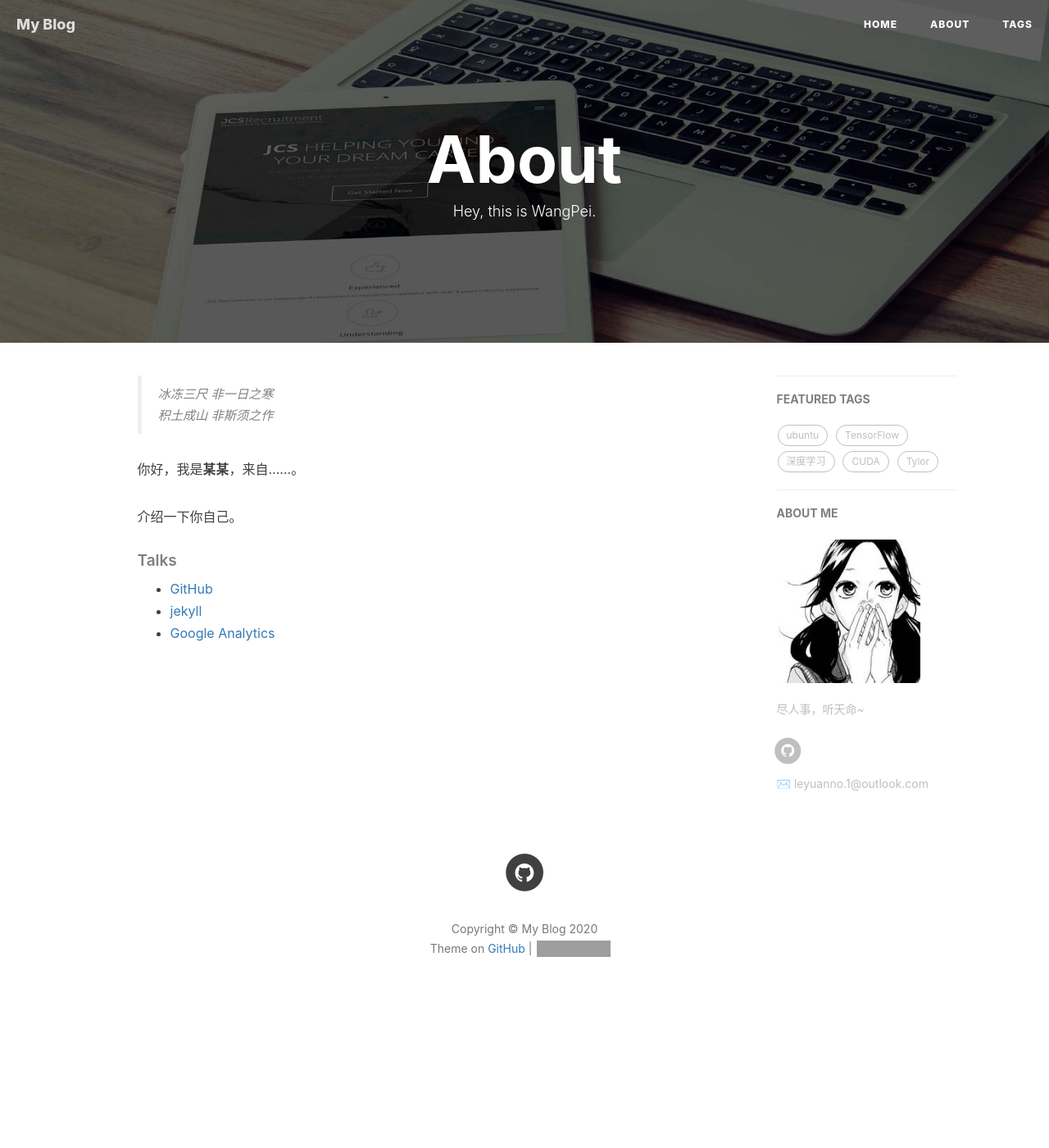
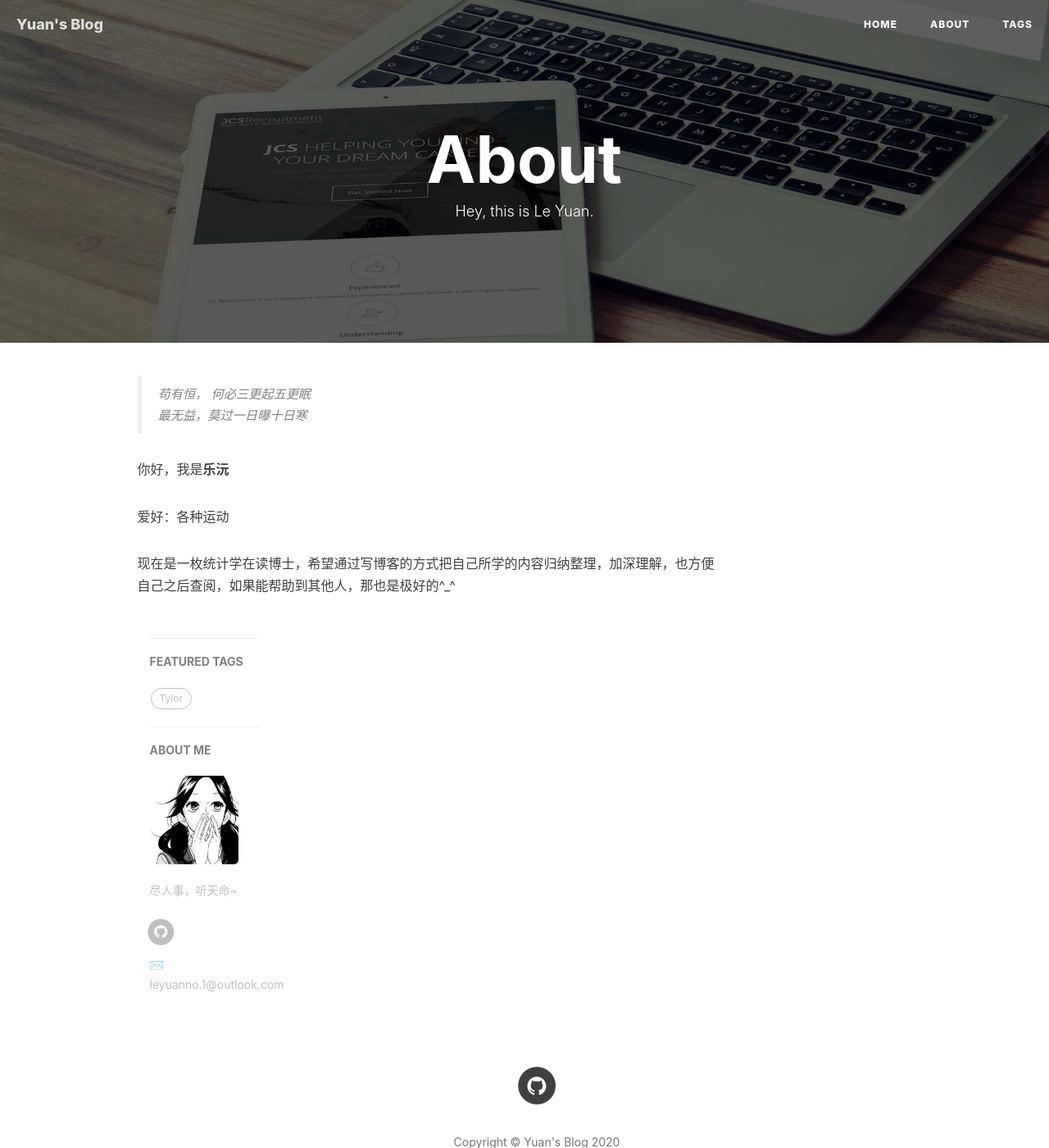
Before and after one commit to xingjiangyu/leyuanheart.github.io, a Jekyll site: the page built from about.html, in a window 1280 px wide and 1400 px high. Shown: the whole window at 82% size. Built offline with Jekyll 4.4.1, drawn with Linux system fonts in a browser that asks for light colours; nearby versions of some CDN libraries; comment, search, counter and statistics services are not loaded; grey boxes are pictures that could not be loaded.

Commit message:
third try

```diff
--- a/_config.yml
+++ b/_config.yml
@@ -1,9 +1,9 @@
 # Site settings
-title: My Blog                              # 你博客的标题
-SEOTitle: 我的博客 | My Blog                # 显示在浏览器上搜索的时候显示的标题
-header-img: img/post-bg-desk.jpg            # 显示在首页的背景图片
+title: Yuan's Blog                          # 你博客的标题
+SEOTitle: 沅的博客 | My Blog                # 显示在浏览器上搜索的时候显示的标题
+header-img: img/wolf.jpg            # 显示在首页的背景图片
 email: leyuanno.1@outlook.com
-description: "写一句你想写的话"             # 说实话我还没发现这是用在哪的。。。
+description: "若是瞄准月亮，即使错失，也是落入星辰之中"             # 说实话我还没发现这是用在哪的。。。
 keyword: "我的博客"                         # 貌似也没什么用
 url: "http://leyuanheart.github.io"          # your host, for absolute URL
 baseurl: ""      # for example, '/blog' if your blog hosted on 'host/blog'
--- a/about.html
+++ b/about.html
@@ -1,7 +1,7 @@
 ---
 layout: page
 title: "About"
-description: "Hey, this is WangPei."
+description: "Hey, this is Le Yuan."
 header-img: "img/post-bg-rwd.jpg"
 ---
 
@@ -15,25 +15,26 @@
 <div class="zh post-container">
 
     <!--copied from markdown -->
-    <blockquote><p>冰冻三尺 非一日之寒<br>
-    积土成山 非斯须之作</p></blockquote>
+    <blockquote><p>苟有恒， 何必三更起五更眠<br>
+    最无益，莫过一日曝十日寒</p></blockquote>
 
-    <p>你好，我是<strong>某某</strong>，来自……。</p>
+    <p>你好，我是<strong>乐沅</strong></p>
+    <p>爱好：各种运动</p>
 
-    <p>介绍一下你自己。</p>
+    <p>现在是一枚统计学在读博士，希望通过写博客的方式把自己所学的内容归纳整理，加深理解，也方便自己之后查阅，如果能帮助到其他人，那也是极好的^_^</p>
 
 
 
     <p></p>
 
-    <h5>Talks</h5>
+    <!-- <h5>Talks</h5> -->
 
-    <ul>
-        <li><a href="https://github.com">GitHub</a></li>
-        <li><a href="http://jekyll.com.cn/">jekyll</a></li>
-        <li><a href="https://analytics.google.com/analytics">Google Analytics</a></li>
-    </ul>
-</div>
+    <!-- <ul> -->
+        <!-- <li><a href="https://github.com">GitHub</a></li> -->
+        <!-- <li><a href="http://jekyll.com.cn/">jekyll</a></li> -->
+        <!-- <li><a href="https://analytics.google.com/analytics">Google Analytics</a></li> -->
+    <!-- </ul> -->
+<!-- </div> -->
 
 
 <!-- Handle Language Change -->
--- a/index.html
+++ b/index.html
@@ -1,6 +1,6 @@
 ---
 layout: page
-description: "填上一句你想填的话，在index.html中更改"
+description: "我只是想把学过的知识真正变成自己的东西。慢下来，或许才比较快"
 ---
 
 {% for post in paginator.posts %}
--- a/tags.html
+++ b/tags.html
@@ -2,7 +2,7 @@
 title: Tags
 layout: default
 description: keep hungry keep foolish
-header-img: "img/tag-bg.jpg"
+header-img: "img/post-bg-coffee.jpeg"
 ---
 
 <!-- Page Header -->
```
Also changed, not shown: _posts/2019-03-29-Install-TensorFlow-GPU-by-Anaconda(conda install tensorflow-gpu).md (deleted, +0 -103 lines), _posts/2019-04-21-This is  Title.md (+2 -2 lines), img/avatar_m.jpg (deleted), img/home-bg-art.jpg (deleted), img/home-bg-geek.jpg (deleted), img/home-bg-o.jpg (deleted), img/home-bg.jpg (deleted), img/machine-leaining.jpg (deleted), img/post-bg-2015.jpg (deleted), img/post-bg-BJJ.jpg (deleted), img/post-bg-alibaba.jpg (deleted), img/post-bg-android.jpg (deleted), img/post-bg-cook.jpg (deleted), img/post-bg-re-vs-ng2.jpg (deleted), 2 more files.
